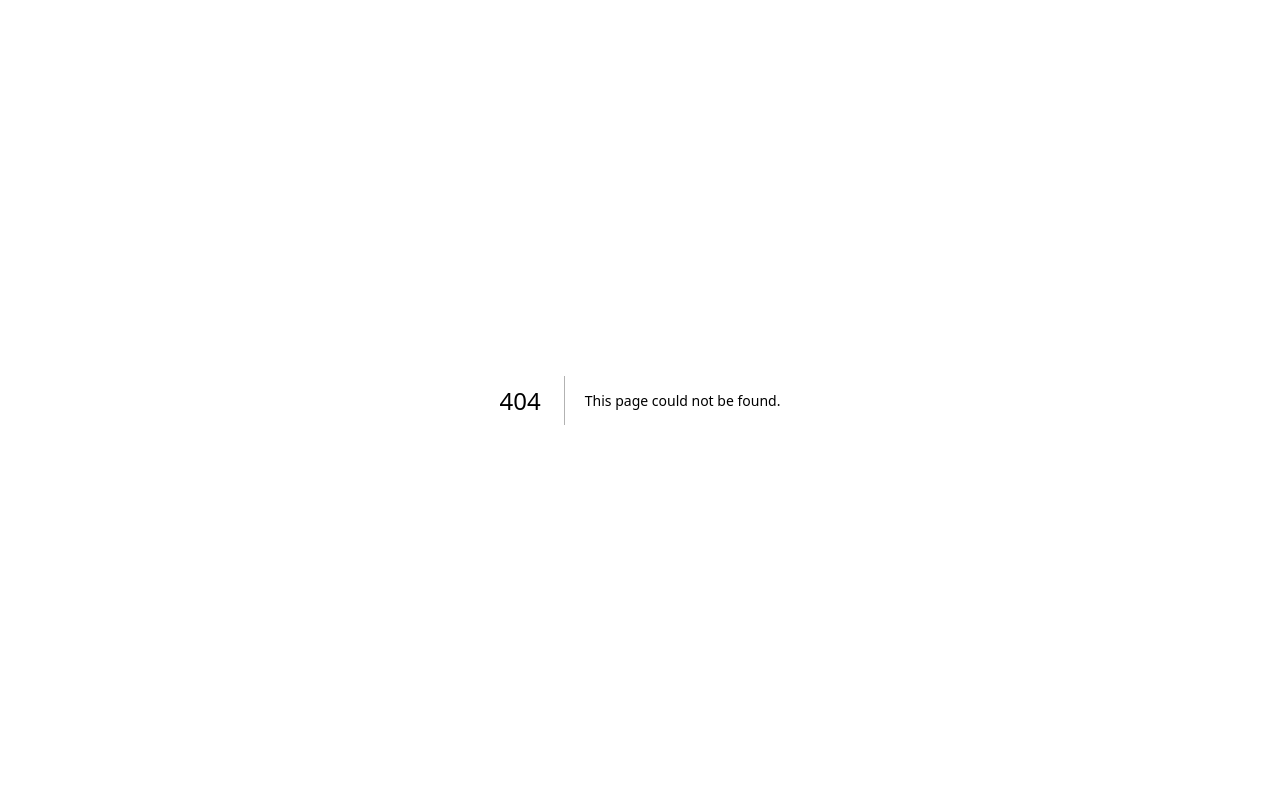
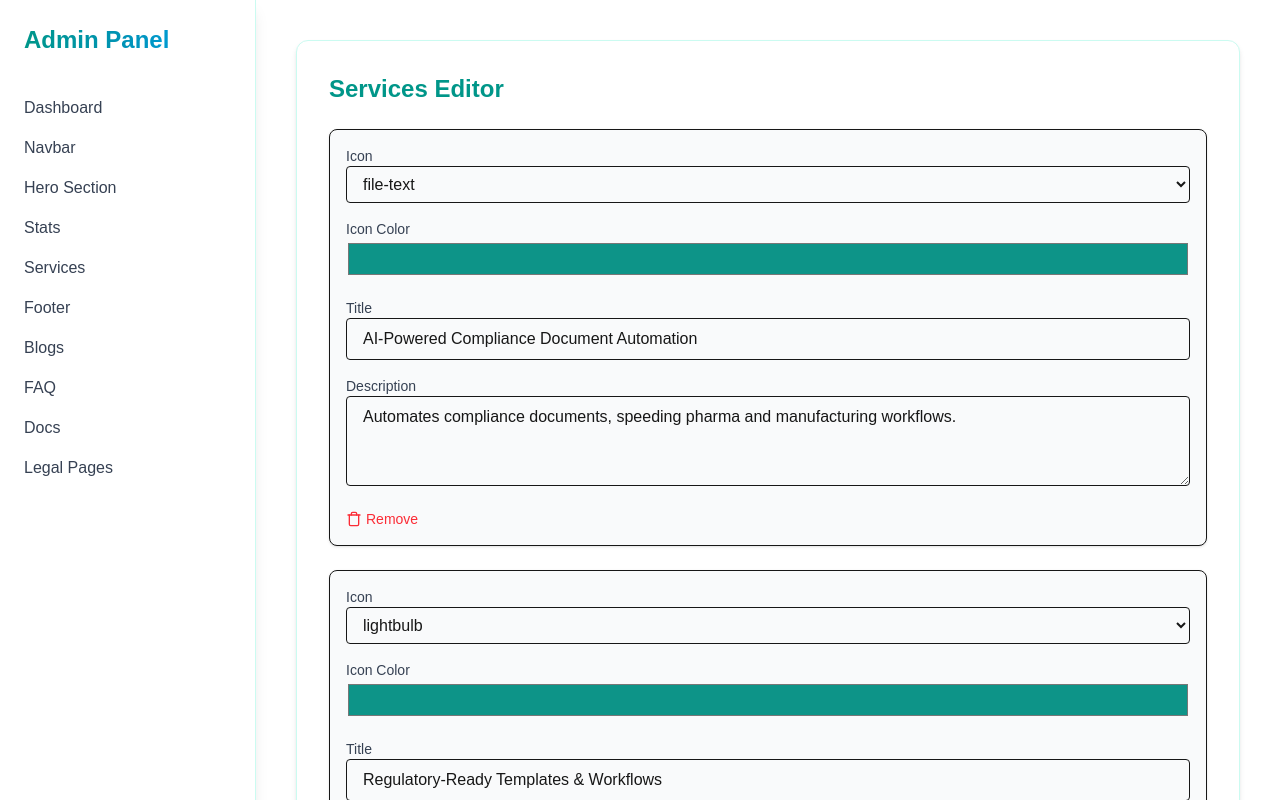
Before and after one commit to Narsimha1729/cmplai-adv, a Next.js app: page /admin/service in a window 1280 px wide. Before the commit this address had no page. Shown: the top 800 px of the page. Built offline with nearby package versions, Linux system fonts and the light colour scheme.

Commit message:
Finished

```diff
--- a/app/admin/layout.jsx
+++ b/app/admin/layout.jsx
@@ -17,6 +17,7 @@ export default function AdminLayout({ children }) {
               <a href="/admin/navbar" className="block hover:text-teal-500">Navbar</a>
               <a href="/admin/hero" className="block hover:text-teal-500">Hero Section</a>
               <a href="/admin/stats" className="block hover:text-teal-500">Stats</a>
+              <a href="/admin/service" className="block hover:text-teal-500">Services</a>
               <a href="/admin/footer" className="block hover:text-teal-500">Footer</a>
               <a href="/admin/blogs" className="block hover:text-teal-500">Blogs</a>
               <a href="/admin/faq" className="block hover:text-teal-500">FAQ</a>
--- /dev/null
+++ b/app/admin/service/page.jsx
@@ -0,0 +1,152 @@
+'use client';
+
+import { useState } from 'react';
+import { Plus, Trash } from 'lucide-react';
+
+const ICON_OPTIONS = [
+  'file-text',
+  'lightbulb',
+  'life-buoy',
+  'shield-check',
+  'zap',
+  'check-circle',
+];
+
+const defaultService = {
+  icon: 'file-text',
+  title: 'New Service',
+  desc: 'Description of your service',
+  color: '#0d9488',
+};
+
+export default function ServicesEditor() {
+  const [services, setServices] = useState([
+    {
+      icon: 'file-text',
+      title: 'AI-Powered Compliance Document Automation',
+      desc: 'Automates compliance documents, speeding pharma and manufacturing workflows.',
+      color: '#0d9488',
+    },
+    {
+      icon: 'lightbulb',
+      title: 'Regulatory-Ready Templates & Workflows',
+      desc: 'Pre-built templates ensure effortless compliance with GMP, ISO, FDA standards.',
+      color: '#0d9488',
+    },
+    {
+      icon: 'life-buoy',
+      title: 'End-to-End Document Lifecycle Management',
+      desc: 'We streamline document lifecycle, enabling scalable, multi-industry enterprise operations.',
+      color: '#0d9488',
+    },
+  ]);
+
+  const handleChange = (index, field, value) => {
+    const updated = [...services];
+    updated[index][field] = value;
+    setServices(updated);
+  };
+
+  const handleAdd = () => {
+    setServices([...services, { ...defaultService }]);
+  };
+
+  const handleRemove = (index) => {
+    const updated = [...services];
+    updated.splice(index, 1);
+    setServices(updated);
+  };
+
+  const handleSave = () => {
+    alert('Services saved! (Demo only)');
+    console.log(services);
+    // Save to database or API here
+  };
+
+  return (
+    <div className="max-w-5xl mx-auto bg-white p-8 rounded-xl shadow-md border border-teal-100">
+      <h2 className="text-2xl font-bold text-teal-600 mb-6">Services Editor</h2>
+
+      <div className="space-y-6">
+        {services.map((service, index) => (
+          <div key={index} className="border p-4 rounded-lg shadow-sm bg-gray-50 space-y-4">
+            {/* Icon Selection */}
+            <div>
+              <label className="block text-sm font-medium text-gray-700">Icon</label>
+              <select
+                value={service.icon}
+                onChange={(e) => handleChange(index, 'icon', e.target.value)}
+                className="w-full border px-3 py-2 rounded"
+              >
+                {ICON_OPTIONS.map((icon) => (
+                  <option key={icon} value={icon}>
+                    {icon}
+                  </option>
+                ))}
+              </select>
+            </div>
+
+            {/* Color Picker */}
+            <div>
+              <label className="block text-sm font-medium text-gray-700">Icon Color</label>
+              <input
+                type="color"
+                value={service.color}
+                onChange={(e) => handleChange(index, 'color', e.target.value)}
+                className="w-full h-10"
+              />
+            </div>
+
+            {/* Title */}
+            <div>
+              <label className="block text-sm font-medium text-gray-700">Title</label>
+              <input
+                type="text"
+                value={service.title}
+                onChange={(e) => handleChange(index, 'title', e.target.value)}
+                className="w-full border px-4 py-2 rounded"
+              />
+            </div>
+
+            {/* Description */}
+            <div>
+              <label className="block text-sm font-medium text-gray-700">Description</label>
+              <textarea
+                value={service.desc}
+                onChange={(e) => handleChange(index, 'desc', e.target.value)}
+                rows={3}
+                className="w-full border px-4 py-2 rounded"
+              />
+            </div>
+
+            {/* Delete Button */}
+            <div className="text-right">
+              <button
+                onClick={() => handleRemove(index)}
+                className="text-red-500 hover:underline text-sm flex items-center gap-1"
+              >
+                <Trash className="w-4 h-4" /> Remove
+              </button>
+            </div>
+          </div>
+        ))}
+      </div>
+
+      {/* Add + Save */}
+      <div className="flex justify-between items-center mt-10">
+        <button
+          onClick={handleAdd}
+          className="flex items-center gap-2 text-teal-600 hover:underline"
+        >
+          <Plus className="w-4 h-4" /> Add Service
+        </button>
+        <button
+          onClick={handleSave}
+          className="bg-gradient-to-r from-teal-500 to-cyan-600 text-white px-6 py-3 rounded-md shadow hover:opacity-90"
+        >
+          Save Services
+        </button>
+      </div>
+    </div>
+  );
+}
```
